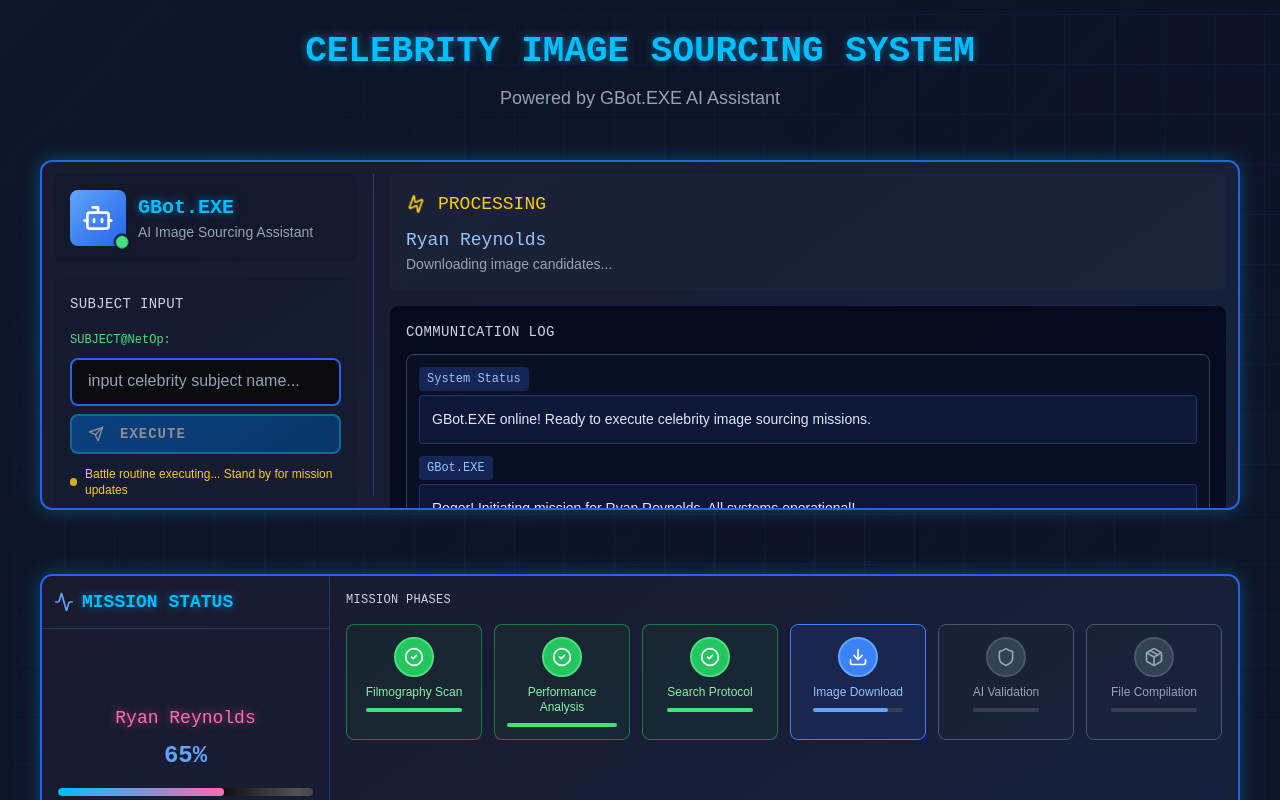
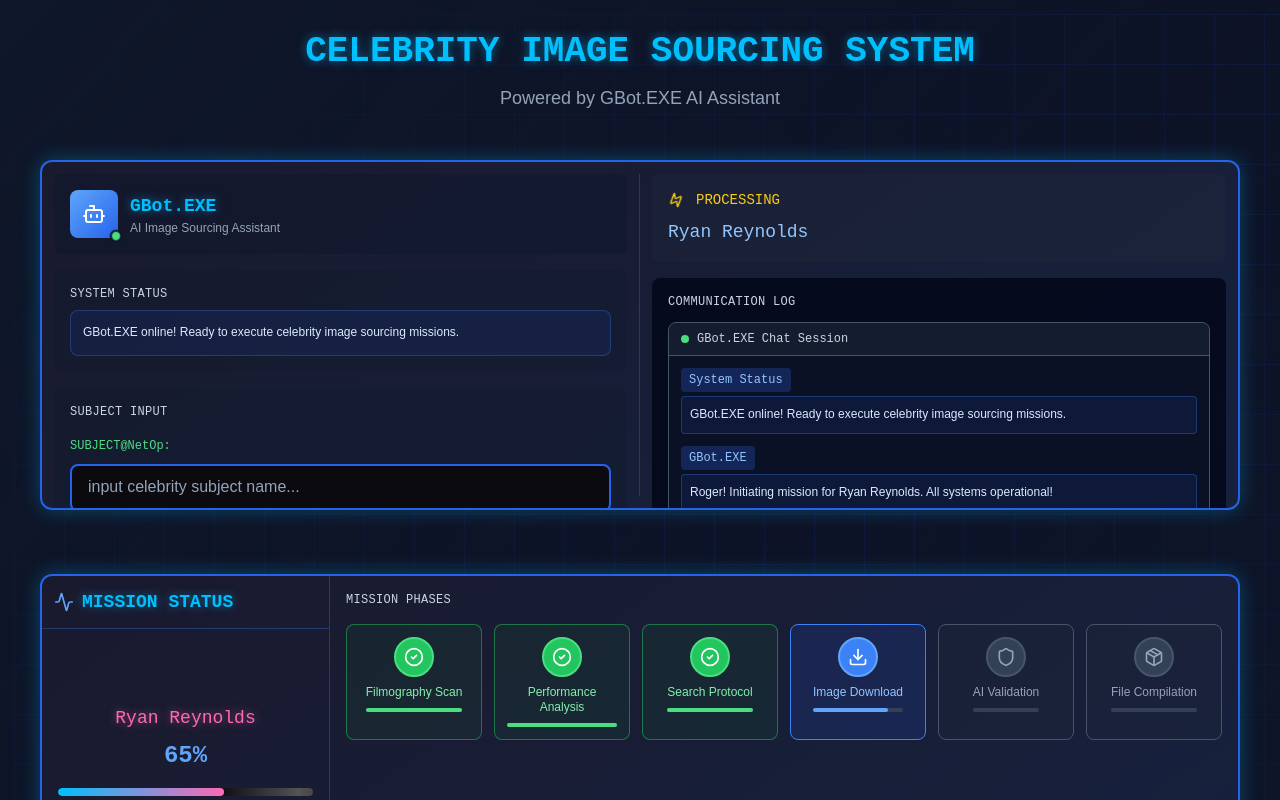
Before and after one commit to Esilos92/print-prep-node, a Next.js app in the folder dashboard/: page / in a window 1280 px wide. Shown: the top 800 px of the page. Built offline with nearby package versions, Linux system fonts and the light colour scheme.

Commit message:
Update GBotInterface.tsx

```diff
--- a/dashboard/src/components/GBotInterface.tsx
+++ b/dashboard/src/components/GBotInterface.tsx
@@ -72,39 +72,47 @@ export default function GBotInterface({
 
   return (
     <div className="cyber-panel">
-      {/* NO HEADER - Start directly with content split */}
       <div className="flex h-full p-3">
 
-        {/* LEFT SIDE - GBot Info & Controls */}
-        <div className="w-80 pr-4 border-r border-blue-500/30 flex flex-col space-y-4">
+        {/* LEFT SIDE - Exactly 50% */}
+        <div className="w-1/2 pr-3 border-r border-blue-500/30 flex flex-col space-y-4">
 
-          {/* GBot Info Section */}
+          {/* Robot Emoji + GBot.EXE */}
           <div className="bg-slate-900/50 rounded-lg p-4">
             <div className="flex items-center gap-3">
               <div className="relative">
-                <div className="w-14 h-14 bg-gradient-to-br from-blue-400 to-blue-600 rounded-lg flex items-center justify-center">
-                  <Bot className="w-8 h-8 text-white" />
+                <div className="w-12 h-12 bg-gradient-to-br from-blue-400 to-blue-600 rounded-lg flex items-center justify-center">
+                  <Bot className="w-6 h-6 text-white" />
                 </div>
                 <motion.div
-                  className="absolute -bottom-1 -right-1 w-4 h-4 bg-green-400 rounded-full border-2 border-slate-900"
+                  className="absolute -bottom-1 -right-1 w-3 h-3 bg-green-400 rounded-full border-2 border-slate-900"
                   animate={{ scale: [1, 1.2, 1] }}
                   transition={{ repeat: Infinity, duration: 2 }}
                 />
               </div>
               <div>
-                <h3 className="font-cyber text-xl font-bold text-glow-blue">GBot.EXE</h3>
-                <p className="text-sm text-slate-400">AI Image Sourcing Assistant</p>
+                <h3 className="font-cyber text-lg font-bold text-glow-blue">GBot.EXE</h3>
+                <p className="text-xs text-slate-400">AI Image Sourcing Assistant</p>
               </div>
             </div>
           </div>
 
-          {/* Subject Input Section */}
-          <div className="flex-1 bg-slate-900/30 rounded-lg p-4 flex flex-col justify-center">
-            <h4 className="text-sm font-cyber text-slate-300 mb-3 tracking-wide">SUBJECT INPUT</h4>
+          {/* System Status */}
+          <div className="bg-slate-900/30 rounded-lg p-4">
+            <h4 className="text-xs font-cyber text-slate-300 mb-2 tracking-wide">SYSTEM STATUS</h4>
+            <div className="p-3 rounded-lg border bg-blue-900/20 text-blue-100 border-blue-500/30">
+              <p className="text-xs font-ui leading-relaxed">
+                GBot.EXE online! Ready to execute celebrity image sourcing missions.
+              </p>
+            </div>
+          </div>
+
+          {/* Subject Input */}
+          <div className="bg-slate-900/30 rounded-lg p-4">
+            <h4 className="text-xs font-cyber text-slate-300 mb-3 tracking-wide">SUBJECT INPUT</h4>
             <form onSubmit={handleSubmit} className="space-y-3">
               <div className="space-y-2">
-                <div className="space-y-2">
-                  <span className="text-xs text-green-400 font-cyber">SUBJECT@NetOp:</span>
+                <label className="text-xs text-green-400 font-cyber">SUBJECT@NetOp:</label>
                 <input
                   type="text"
                   value={celebrityName}
@@ -124,7 +132,6 @@ export default function GBotInterface({
                   Execute
                 </button>
               </div>
-              </div>
 
               {currentJob?.status === 'running' && (
                 <motion.div
@@ -138,20 +145,10 @@ export default function GBotInterface({
               )}
             </form>
           </div>
-
-          {/* System Status Section */}
-          <div className="bg-slate-900/30 rounded-lg p-4">
-            <h4 className="text-sm font-cyber text-slate-300 mb-2 tracking-wide">SYSTEM STATUS</h4>
-            <div className="p-3 rounded-lg border bg-blue-900/20 text-blue-100 border-blue-500/30">
-              <p className="text-sm font-ui leading-relaxed">
-                GBot.EXE online! Ready to execute celebrity image sourcing missions.
-              </p>
-            </div>
-          </div>
         </div>
 
-        {/* RIGHT SIDE - Processing & Communication */}
-        <div className="flex-1 pl-4 flex flex-col space-y-4">
+        {/* RIGHT SIDE - Exactly 50% */}
+        <div className="w-1/2 pl-3 flex flex-col space-y-4">
 
           {/* Processing Status */}
           {currentJob?.status === 'running' && (
@@ -161,21 +158,32 @@ export default function GBotInterface({
                   animate={{ rotate: 360 }}
                   transition={{ repeat: Infinity, duration: 2 }}
                 >
-                  <Zap className="w-5 h-5 text-yellow-400" />
+                  <Zap className="w-4 h-4 text-yellow-400" />
                 </motion.div>
-                <span className="font-cyber text-lg text-yellow-400">PROCESSING</span>
+                <span className="font-cyber text-sm text-yellow-400">PROCESSING</span>
               </div>
               <div className="text-blue-300 font-cyber text-lg">{currentJob.celebrity}</div>
-              <div className="text-sm text-slate-400">{currentJob.currentPhase}</div>
             </div>
           )}
 
-          {/* Communication Log */}
+          {/* Communication Log - Embedded Chat Style */}
           <div className="flex-1 bg-slate-950/80 rounded-lg p-4">
-            <h4 className="text-sm font-cyber text-slate-300 mb-3 tracking-wide">COMMUNICATION LOG</h4>
-            <div className="bg-slate-900/50 rounded-lg border border-slate-700 p-3 h-full overflow-y-auto">
-              <div className="space-y-3">
-                {messages.slice(-3).map((message) => (
+            <h4 className="text-xs font-cyber text-slate-300 mb-3 tracking-wide">COMMUNICATION LOG</h4>
+
+            {/* Embedded Chat Container */}
+            <div className="bg-slate-900/60 rounded-lg border border-slate-600 h-full flex flex-col">
+
+              {/* Chat Header */}
+              <div className="bg-slate-800/50 px-3 py-2 border-b border-slate-600 rounded-t-lg">
+                <div className="flex items-center gap-2">
+                  <div className="w-2 h-2 bg-green-400 rounded-full"></div>
+                  <span className="text-xs font-cyber text-slate-300">GBot.EXE Chat Session</span>
+                </div>
+              </div>
+
+              {/* Chat Messages */}
+              <div className="flex-1 p-3 overflow-y-auto space-y-3">
+                {messages.map((message) => (
                   <motion.div
                     key={message.id}
                     initial={{ opacity: 0, y: 5 }}
@@ -191,7 +199,7 @@ export default function GBotInterface({
                         {message.timestamp}
                       </span>
                     </div>
-                    <div className={`p-3 rounded border text-sm ${
+                    <div className={`p-2 rounded border text-xs ${
                       message.isBot
                         ? 'bg-blue-900/20 text-blue-100 border-blue-500/30'
                         : 'bg-pink-900/20 text-pink-100 border-pink-500/30'
@@ -212,7 +220,7 @@ export default function GBotInterface({
                         GBot.EXE
                       </span>
                     </div>
-                    <div className="bg-blue-900/20 text-blue-100 border border-blue-500/30 p-3 rounded">
+                    <div className="bg-blue-900/20 text-blue-100 border border-blue-500/30 p-2 rounded">
                       <div className="flex space-x-1">
                         <motion.div
                           className="w-2 h-2 bg-blue-400 rounded-full"
```
Lines whose indentation alone changed are shown as unchanged.
